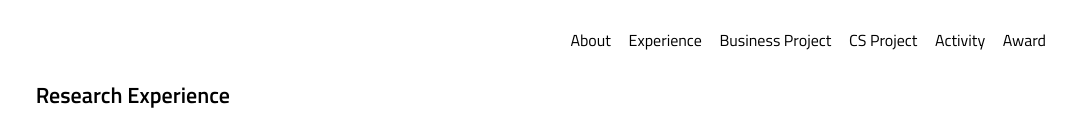
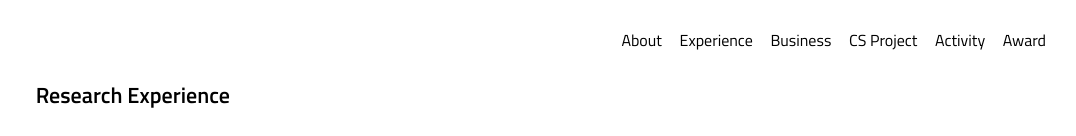
Before and after one commit to kaiicheng/experiences, a plain HTML site: page index.html in a window 1280 px wide. Shown: the top 136 px of the page, without its empty margins (109-1185 px from the left). Drawn offline with Linux system fonts and the light colour scheme; a script that the page names is missing.

Commit message:
Update index.html

```diff
--- a/index.html
+++ b/index.html
@@ -78,7 +78,7 @@
       <n>&nbsp;</n> <n>&nbsp;</n>
       <a href="https://kaiicheng.github.io/experiences/"><font color="black">Experience</font></a>
       <n>&nbsp;</n> <n>&nbsp;</n>
-      <a href="https://kaiicheng.github.io/business/"><font color="black">Business Project</font></a>
+      <a href="https://kaiicheng.github.io/business/"><font color="black">Business</font></a>
       <n>&nbsp;<n> <n>&nbsp;</n>
       <a href="https://kaiicheng.github.io/projects/"><font color="black">CS Project</font></a>
       <n>&nbsp;<n> <n>&nbsp;</n>
```
